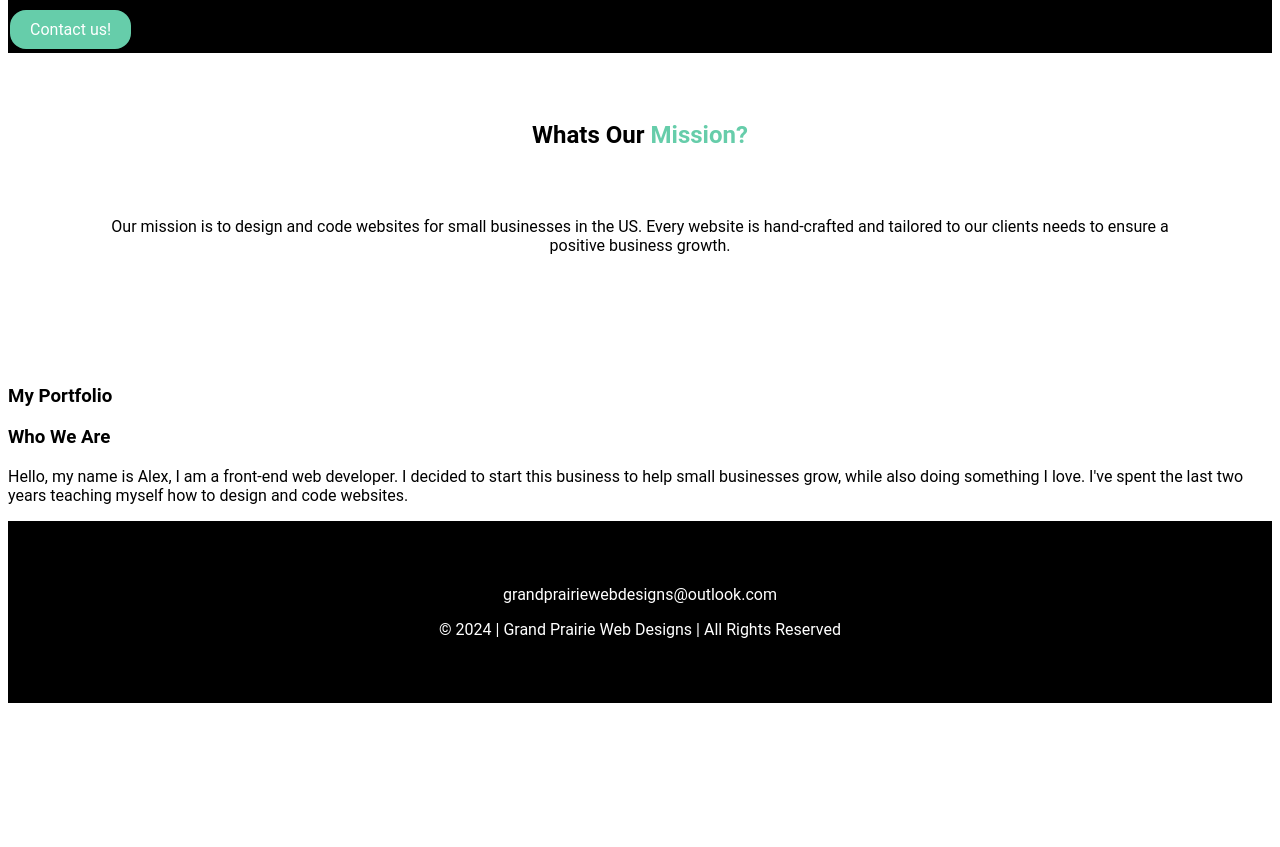
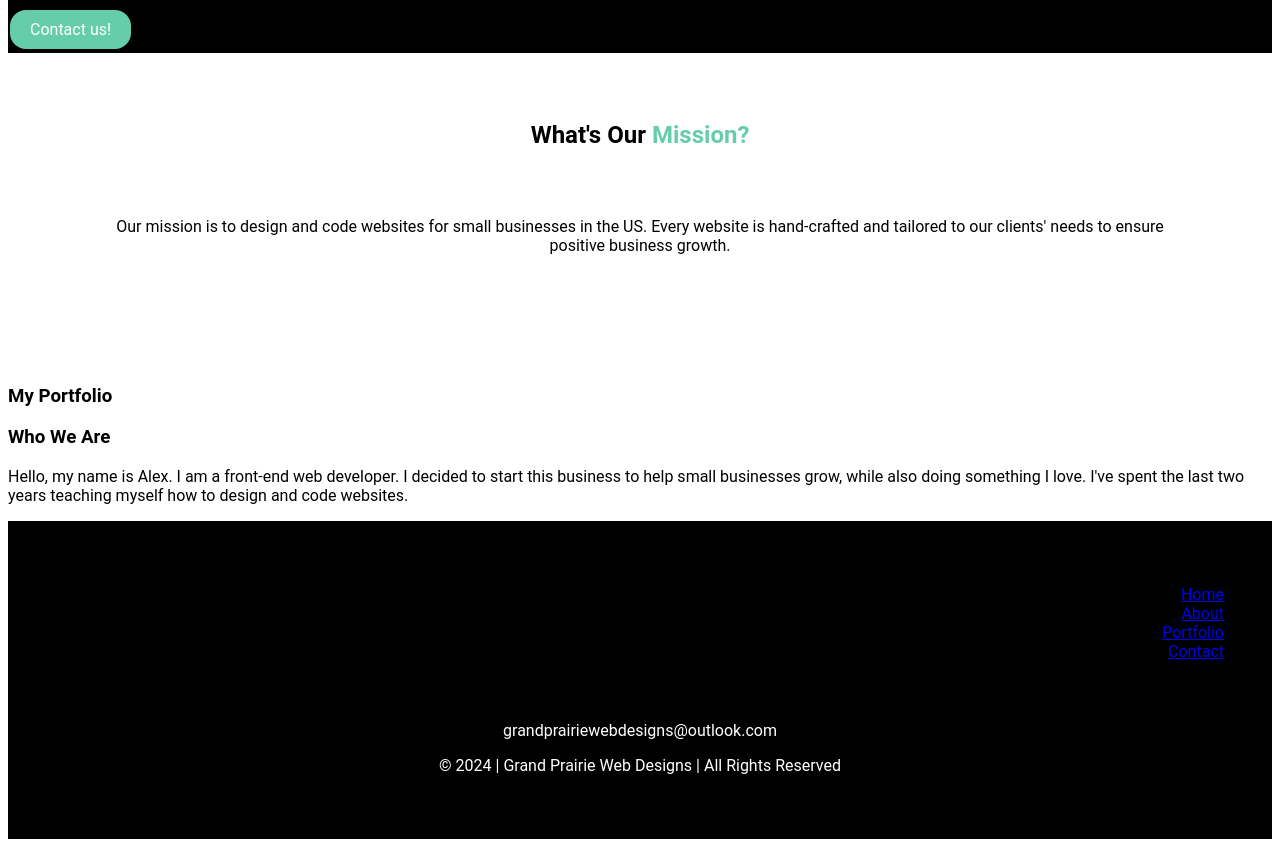
Before and after one commit to Alexxanderr20/gpwebdesigns, a plain HTML site: page index.html in a window 1280 px wide. Shown: the part 211-1058 px from the top of the page. Before the commit the page ends 922 px from the top, so only its background shows below. Drawn offline with Linux system fonts and the light colour scheme.

Commit message:
adjusted divs

```diff
--- a/index.html
+++ b/index.html
@@ -1,12 +1,15 @@
 <!DOCTYPE html>
-<html>
+<html lang="en">
 <head>
+    <meta charset="UTF-8">
+    <meta name="viewport" content="width=device-width, initial-scale=1.0">
     <title>Home</title>
     <link rel="stylesheet" type="text/css" href="styles.css">
 </head>
+<body>
 
-    <body>
-    <div id = "landing-page">
+<header>
+    <div id="landing-page">
         <nav>
             <ul class="nav-links">
                 <li><a href="index.html">Home</a></li>
@@ -15,23 +18,21 @@
                 <li><a href="contact.html">Contact</a></li>
             </ul>
         </nav>
-        <h1>
-            Grand Prairie Web Designs
-        </h1>
-        <div>
+        <div id = "website-header">
+            <h1>Grand Prairie Web Designs</h1>
+        </div>
+        <div id = "contact-div">
             <button id = "contact-button">Contact us!</button>
         </div>
     </div>
+</header>
 
-        <!-- <h1 id = "first-header">
-            Small Business Web Development + Design
-        </h1> -->
-       <div id = "mission-statement">
-        <h2> Whats Our <span id = "mission-text">Mission?</span></h2>
-        <p id = "mission-paragraph">
+<main>
+    <div id="mission-statement">
+        <h2>What's Our <span id="mission-text">Mission?</span></h2>
+        <p id="mission-paragraph">
             Our mission is to design and code websites for small businesses in the US.
-        Every website is hand-crafted and tailored to our clients needs to ensure a
-        positive business growth.
+            Every website is hand-crafted and tailored to our clients' needs to ensure positive business growth.
         </p>
     </div>
 
@@ -42,22 +43,25 @@
 
     <h3>Who We Are</h3>
     <p>
-            Hello, my name is Alex, I am a front-end web developer. I decided to start this
+        Hello, my name is Alex. I am a front-end web developer. I decided to start this
         business to help small businesses grow, while also doing something I love. I've spent the last
         two years teaching myself how to design and code websites.
     </p>
+</main>
 
 <footer>
-            <!-- <nav>
+    <nav>
         <ul class="nav-links">
             <li><a href="index.html">Home</a></li>
             <li><a href="about.html">About</a></li>
             <li><a href="portfolio.html">Portfolio</a></li>
             <li><a href="contact.html">Contact</a></li>
         </ul>
-            </nav> -->
+    </nav>
+    <div id = "footer-para">
     <p>grandprairiewebdesigns@outlook.com</p>
     <p>© 2024 | Grand Prairie Web Designs | All Rights Reserved</p>
+    </div>
 </footer>
 
 </body>
```
Lines whose indentation alone changed are shown as unchanged.
